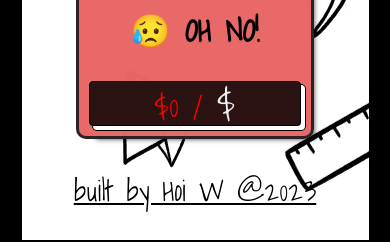
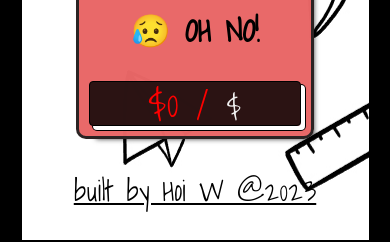
Before and after one commit to HoiJW/project-budget-app, a React (Create React App) app: page / in a window 390 px wide. Shown: the part 468-710 px from the top of the page. Built offline with nearby package versions, Linux system fonts and the light colour scheme; no server answers; the database is empty.

Commit message:
clean up wet codes

```diff
--- a/src/ScssComponends/_progress-bar.scss
+++ b/src/ScssComponends/_progress-bar.scss
@@ -4,7 +4,6 @@
     margin: 3% 3% 3% 3%;
     border-radius: 25px;
 }
-
 .filling{
     margin-bottom: 1%;
 }
--- a/src/ScssComponends/_setup.scss
+++ b/src/ScssComponends/_setup.scss
@@ -5,17 +5,14 @@ html { box-sizing: border-box;}
 *, *:before, *:after {box-sizing: inherit}
 
 .sr-only { position: absolute; width: 1px; height: 1px; margin: -1px; border: 0; padding: 0; white-space: nowrap; clip-path: inset(100%); clip: rect(0 0 0 0); overflow: hidden;}
-
 body{
     background: rgb(0, 0, 0);
 }
-
 body,
 button,
 input{
     font-family: 'Shadows Into Light', cursive;
 }
-
 footer{
     text-decoration: none;
     font-size: 18px;
--- a/src/ScssComponends/_total-bar.scss
+++ b/src/ScssComponends/_total-bar.scss
@@ -47,7 +47,6 @@
         vertical-align: middle;
         white-space: nowrap;
     }
-
 }
 .green{
     background: rgba(106, 250, 195, 0.980);
@@ -72,7 +71,6 @@
         color: rgba(252, 54, 47, 0.959);
         text-decoration: underline;
     }
-
 }
 .red{
     background: rgba(233, 103, 103, 0.986);
@@ -92,9 +90,7 @@
     p{
         font-size: 3rem;
     }
-
 }
-
 @media (max-width: 550px) {
     .total{
         width: 70%;
@@ -106,13 +102,14 @@
     .yellow,
     .red{
         h3{
-            font-size: 2rem;
+            font-size: 2.5rem;
             padding: 10px 0;
             margin: 0;
         }
-        p{
+        p,
+        .max{
             font-size: 2rem;
         }
+
     }
-
   }
```
Also changed, not shown: src/ScssComponends/_expense-cards.scss (+3 -8 lines).
